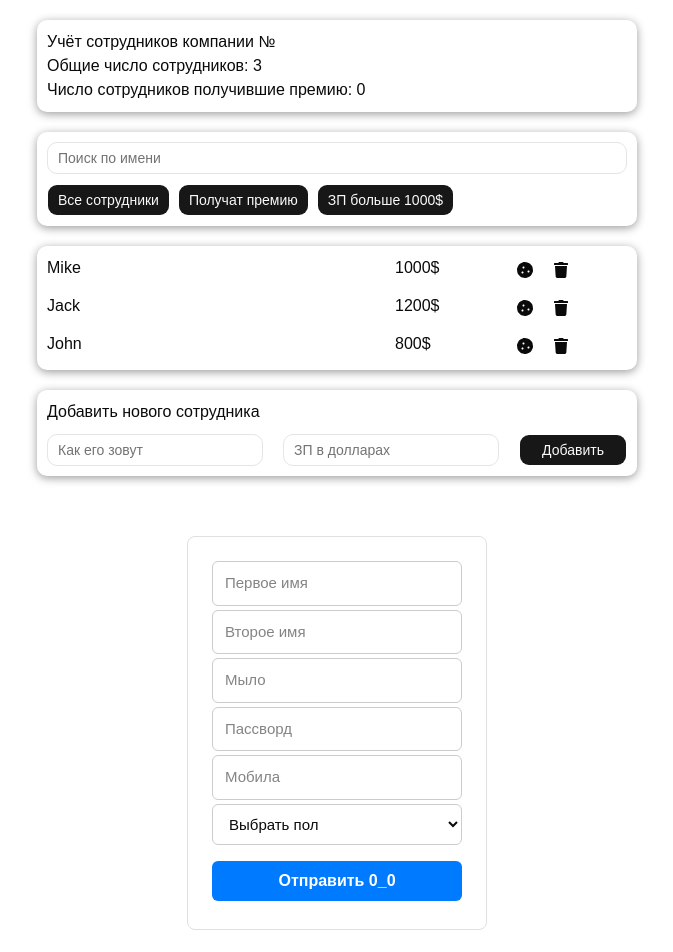
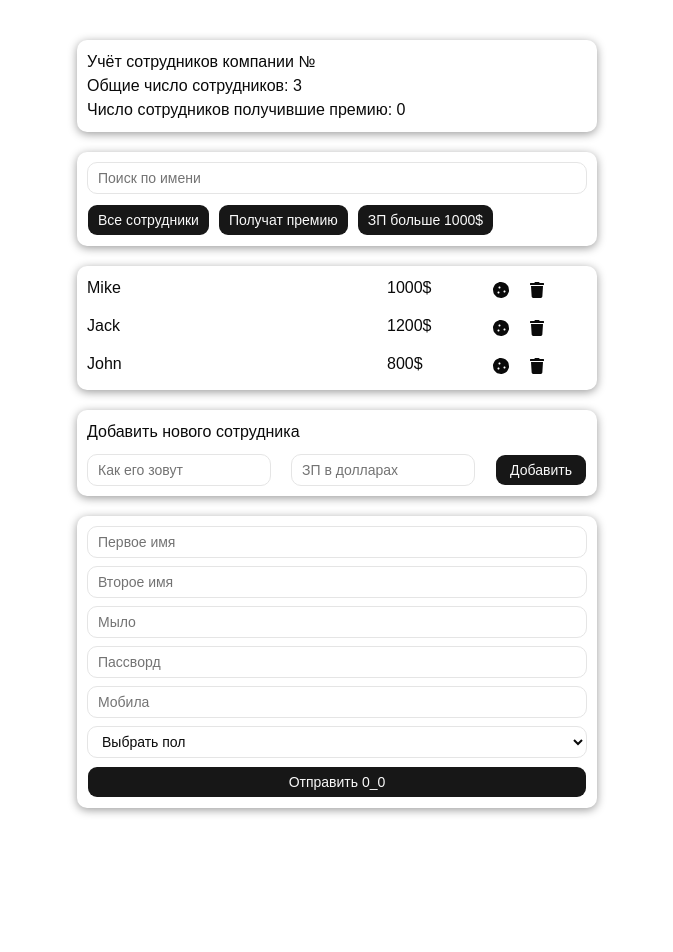
Before and after one commit to Vatislo/MFHW, a React (Vite) app: page / in a window 1280 px wide. Shown: the top 952 px of the page, without its empty margins (303-976 px from the left). After the commit the page ends 848 px from the top, so only its background shows below. Built offline with nearby package versions, Linux system fonts and the light colour scheme.

Commit message:
add zod, lessonReactHookForm rewrite to shadcn, modificate input from shadcn

```diff
--- a/package.json
+++ b/package.json
@@ -15,6 +15,7 @@
     "@emotion/styled": "^11.14.1",
     "@fontsource-variable/geist": "^5.3.0",
     "@hookform/error-message": "^2.0.1",
+    "@hookform/resolvers": "^7.0.6",
     "@mui/material": "^9.5.0",
     "@tailwindcss/vite": "^4.3.3",
     "class-variance-authority": "^0.7.1",
@@ -26,7 +27,8 @@
     "react-icons": "^5.7.0",
     "shadcn": "^4.22.0",
     "tailwindcss": "^4.3.3",
-    "tw-animate-css": "^1.4.0"
+    "tw-animate-css": "^1.4.0",
+    "zod": "^4.6.7"
   },
   "devDependencies": {
     "@eslint/js": "^10.0.1",
--- a/src/App.jsx
+++ b/src/App.jsx
@@ -27,7 +27,7 @@ export function App() {
   }
 
   return (
-    <div className="max-w-[600px] mx-auto flex flex-col gap-5 pt-5">
+    <div className="max-w-[600px] mx-auto flex flex-col gap-5 p-10">
       <Heading employees={employees} />
       <SearchWorker
         employees={employees}
--- a/src/components/AddWorker.jsx
+++ b/src/components/AddWorker.jsx
@@ -1,11 +1,25 @@
 import { useForm } from "react-hook-form"
 import { ErrorMessage } from "@hookform/error-message"
+import { zodResolver } from "@hookform/resolvers/zod"
+import { z } from "zod"
 import { Input } from "@/components/ui/input"
 import { Button } from "@/components/ui/button"
+
+const schema = z.object({
+    userName: z
+        .string()
+        .min(1, "Обязательно для заполнения")
+        .regex(/^[a-zA-Z]+$/, "Латинские буквы"),
+    userSalary: z
+        .string()
+        .min(1, "Обязательно для заполнения")
+        .regex(/^\d+$/, "Цифры"),
+})
 
 export function AddWorker({ newUser }) {
 
     const { register, handleSubmit, formState: { errors } } = useForm({
+        resolver: zodResolver(schema),
         mode: 'onChange',
     });
 
@@ -24,26 +38,14 @@ export function AddWorker({ newUser }) {
             <h2 className="mb-2.5">Добавить нового сотрудника</h2>
             <div className="grid grid-cols-[2fr_2fr_1fr] gap-5">
                 <div>
-                    <Input {...register('userName', {
-                        required: "Обязательно для заполнения",
-                        pattern: {
-                            value: /^[a-zA-Z]+$/,
-                            message: "Латинские буквы"
-                        }
-                    })}
+                    <Input {...register('userName')}
                         placeholder="Как его зовут"
                     />
                     <ErrorMessage errors={errors} name="userName" as="p" className="text-red-500 " />
                 </div>
 
                 <div>
-                    <Input {...register('userSalary', {
-                        required: "Обязательно для заполнения",
-                        pattern: {
-                            value: /^\d+$/,
-                            message: "Цифры"
-                        }
-                    })}
+                    <Input {...register('userSalary')}
                         placeholder="ЗП в долларах"
                     />
                     <ErrorMessage errors={errors} name="userSalary" as="p" className="text-red-500" />
--- a/src/lessonReactHookForm/main.jsx
+++ b/src/lessonReactHookForm/main.jsx
@@ -1,9 +1,39 @@
 import { useForm } from 'react-hook-form';
-import { ErrorMessage } from "@hookform/error-message"
-import './style.css'
+import { zodResolver } from "@hookform/resolvers/zod"
+import { z } from "zod"
+import { Input } from "@/components/ui/input"
+import { Button } from "@/components/ui/button"
+
+const schema = z.object({
+  firstName: z.string().min(1, "Обязательно для заполнения"),
+  secondName: z.string().min(1, "Обязательно для заполнения"),
+  email: z
+    .string()
+    .min(1, "Обязательно для заполнения")
+    .email("Неправильный синтаксис email"),
+  password: z
+    .string()
+    .min(1, "Обязательно для заполнения")
+    .regex(
+      /^(?=.*[A-Za-z])(?=.*\d)[A-Za-z\d]{8,}$/,
+      "Минимум 8 символов, нужны буквы и цифры"
+    ),
+  phone: z
+    .string()
+    .min(1, "Обязательно для заполнения")
+    .regex(
+      /^(\+7|7|8)?[\s\-]?\(?\d{3}\)?[\s\-]?\d{3}[\s\-]?\d{2}[\s\-]?\d{2}$/,
+      "Неправильный синтаксис телефона"
+    ),
+  gender: z.string().refine(
+    (value) => value !== "Выбрать пол",
+    "Выберите корректный пол"
+  ),
+});
 
 export function Appeska() {
-  const { register, handleSubmit, formState: {errors} } = useForm({
+  const { register, handleSubmit, reset, formState: { errors } } = useForm({
+    resolver: zodResolver(schema),
     mode: 'onChange',
     defaultValues: {
       gender: "Выбрать пол"
@@ -12,74 +42,51 @@ export function Appeska() {
 
   const onSubmit = (data) => {
     console.log(data);
+    reset()
   };
 
   return (
-    <form className='superForm' onSubmit={handleSubmit(onSubmit)}>
+    <form className="logical-block flex flex-col gap-2" onSubmit={handleSubmit(onSubmit)}>
 
-      <input
+      <Input
+        {...register('firstName')}
+        error={errors.firstName?.message}
         placeholder="Первое имя"
-        {...register('firstName', { required: "Обязательно для заполнения" })}
       />
-      <ErrorMessage errors={errors} name='firstName' as="p"/>
-
-      <input
+      <Input
+        {...register('secondName')}
+        error={errors.secondName?.message}
         placeholder="Второе имя"
-        {...register('secondName', { required: "Обязательно для заполнения" })}
       />
-      <ErrorMessage errors={errors} name='secondName' as="p"/>
-
-      <input
+      <Input
+        {...register('email')}
+        type="email"
+        error={errors.email?.message}
         placeholder="Мыло"
-        type="email"
-        {...register('email', {
-          required: "Обязательно для заполнения",
-          pattern: {
-            value: /^[A-Z0-9._%+-]+@[A-Z0-9.-]+\.[A-Z]{2,}$/i,
-            message: 'Неправильный синтаксис email',
-          }
-        })}
       />
-      <ErrorMessage errors={errors} name='email' as="p"/>
-
-      <input
+      <Input
+        {...register('password')}
+        type="password"
+        error={errors.password?.message}
         placeholder="Пассворд"
-        type="password"
-        {...register('password', {
-          required: "Обязательно для заполнения",
-          pattern: {
-            value: /^(?=.*[A-Za-z])(?=.*\d)[A-Za-z\d]{8,}$/,
-            message: 'Минимум 8 символов, нужны буквы и цифры'
-          }
-        })}
       />
-      <ErrorMessage errors={errors} name='password' as="p"/>
-
-      <input
+      <Input
+        {...register('phone')}
+        type="tel"
+        error={errors.phone?.message}
         placeholder="Мобила"
-        type="tel"
-        {...register('phone', {
-          required: "Обязательно для заполнения",
-          pattern: {
-            value: /^(\+7|7|8)?[\s\-]?\(?\d{3}\)?[\s\-]?\d{3}[\s\-]?\d{2}[\s\-]?\d{2}$/,
-            message: 'Неправильный синтаксис телефона'
-          }
-        })}
       />
-      <ErrorMessage errors={errors} name='phone' as="p"/>
-
-      <select {...register('gender', {
-        validate: (value) => value !== "Выбрать пол" || "Выберите корректный пол"
-      })}>
+      <select className='
+        h-8 w-full min-w-0 rounded-lg border border-input bg-transparent px-2.5 py-1 text-base transition-colors outline-none file:inline-flex file:h-6 file:border-0 file:bg-transparent file:text-sm file:font-medium file:text-foreground placeholder:text-muted-foreground focus-visible:border-ring focus-visible:ring-3 focus-visible:ring-ring/50 disabled:pointer-events-none disabled:cursor-not-allowed disabled:bg-input/50 disabled:opacity-50 aria-invalid:border-destructive aria-invalid:ring-3 aria-invalid:ring-destructive/20 md:text-sm dark:bg-input/30 dark:disabled:bg-input/80 dark:aria-invalid:border-destructive/50 dark:aria-invalid:ring-destructive/40
+      ' {...register('gender')}>
         <option value="Выбрать пол" disabled>Выбрать пол</option>
         <option value="Мужской">Мужской</option>
         <option value="Женский">Женский</option>
       </select>
-      <ErrorMessage errors={errors} name='gender' as="p"/>
 
-      <button type="submit" style={{ marginTop: '12px', padding: '8px' }}>
+      <Button type="submit">
         Отправить 0_0
-      </button>
+      </Button>
 
     </form>
   );
--- a/src/lessonReactHookForm/style.css
+++ /dev/null
@@ -1,54 +0,0 @@
-.superForm {
-  max-width: 300px;
-  margin: 40px auto;
-  padding: 24px;
-  background-color: #ffffff;
-  border: 1px solid #e0e0e0;
-  border-radius: 8px;
-}
-
-.superForm * {
-  width: 100%;
-  padding: 10px 12px;
-  margin-bottom: 4px;
-  border: 1px solid #cccccc;
-  border-radius: 6px;
-  font-size: 15px;
-  box-sizing: border-box;
-  transition: border-color 0.2s;
-}
-
-.superForm *:focus {
-  outline: none;
-  border-color: #007bff;
-  box-shadow: 0 0 0 3px rgba(0, 123, 255, 0.1);
-}
-
-.superForm p {
-  color: #d32f2f;
-  font-size: 13px;
-  margin: 0 0 16px 0;
-  font-weight: 500;
-}
-
-.superForm button {
-  width: 100%;
-  padding: 12px;
-  margin-top: 8px;
-  background-color: #007bff;
-  color: #ffffff;
-  border: none;
-  border-radius: 6px;
-  font-size: 16px;
-  font-weight: 600;
-  cursor: pointer;
-  transition: background-color 0.2s;
-}
-
-.superForm button:hover {
-  background-color: #0056b3;
-}
-
-.superForm button:active {
-  transform: translateY(1px);
-}
```
Also changed, not shown: 1 other file (tests, documents, lock files or other folders).
